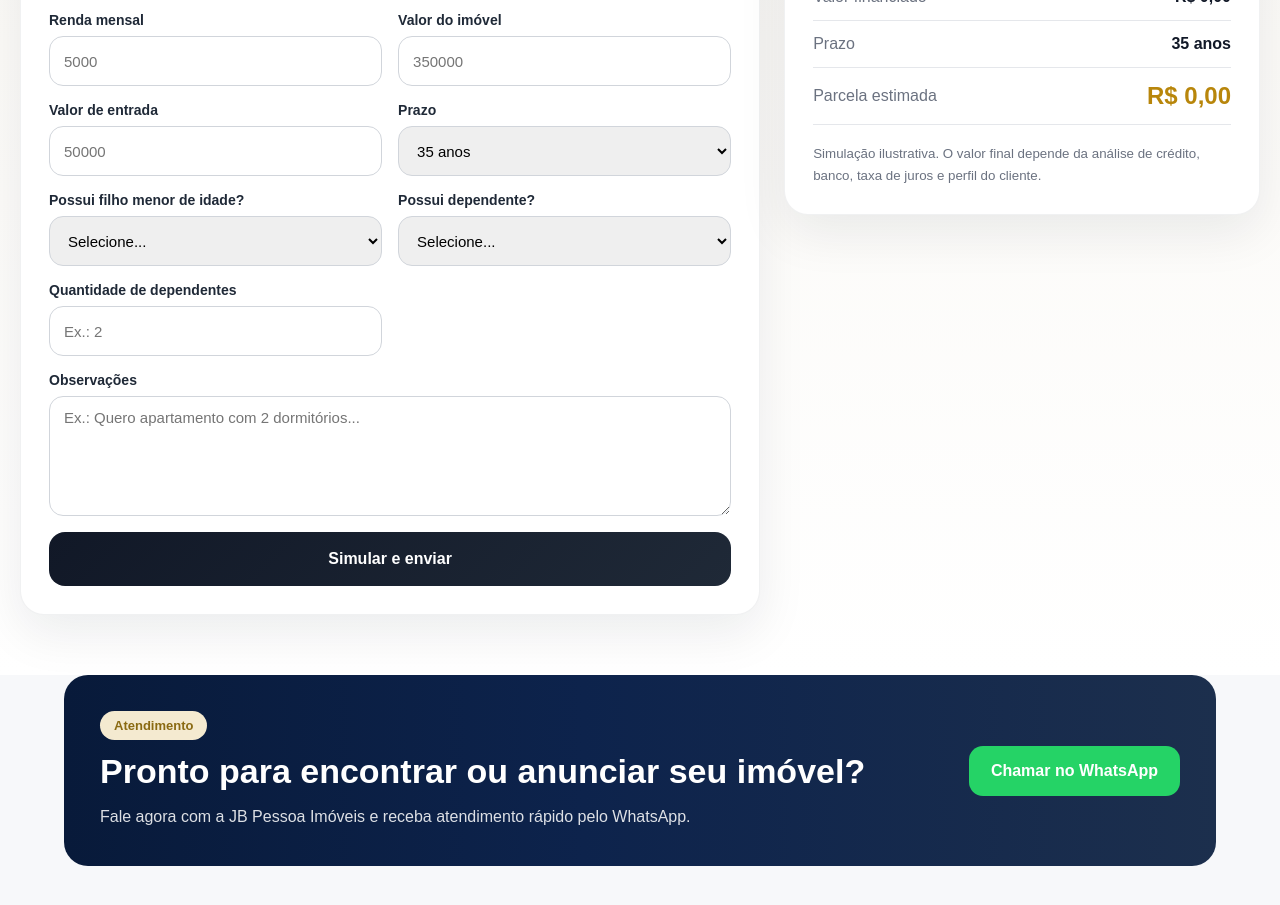
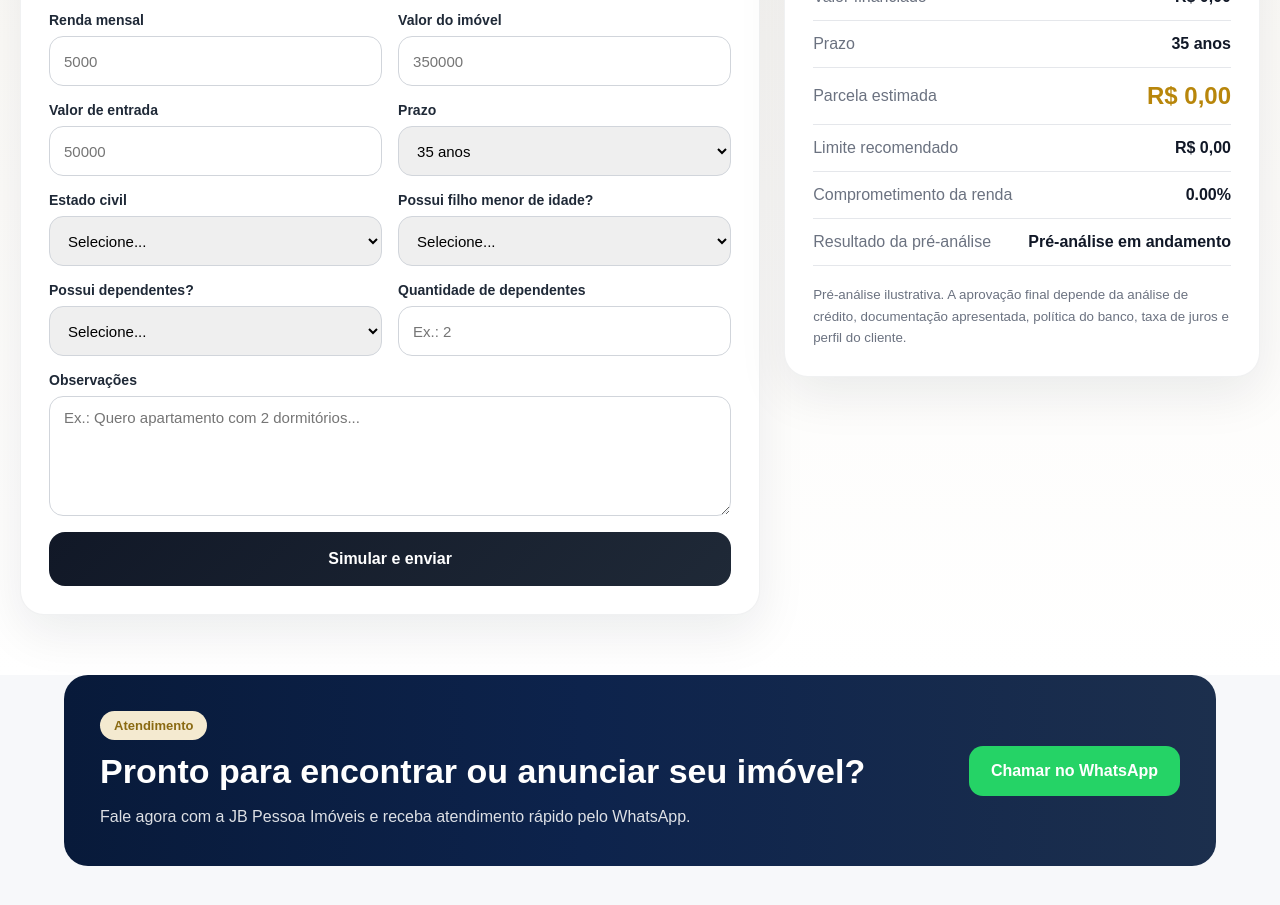
Before and after one commit to tamirespessoa/jb-pessoa-imoveis, a React app in the folder frontend/: page /site in a window 1280 px wide. Shown: the part 2680-3585 px from the top of the page. Built offline with nearby package versions, Linux system fonts and the light colour scheme; no server answers; the HTML template or start-up script is replaced by a standard one.

Commit message:
melhora simulador e leads nivel imobiliaria profissional

```diff
--- a/frontend/src/components/SiteFinancingSimulator.jsx
+++ b/frontend/src/components/SiteFinancingSimulator.jsx
@@ -23,6 +23,72 @@ function calculateInstallment(financedAmount, years) {
   return Number.isFinite(installment) ? installment : 0;
 }
 
+function calculateBankAnalysis(form, installment, financedAmount) {
+  const income = Number(form.monthlyIncome || 0);
+  const dependents = Number(form.dependentsCount || 0);
+
+  const maxInstallment = income * 0.3;
+  const commitment = income > 0 ? (installment / income) * 100 : 0;
+
+  let risk = "Informe a renda mensal para análise.";
+  let status = "Pendente";
+  let score = 0;
+
+  if (income > 0) {
+    score = 100;
+
+    if (commitment > 30) score -= 35;
+    if (commitment > 40) score -= 25;
+    if (dependents >= 1) score -= dependents * 5;
+    if (form.hasMinorChild === "Sim") score -= 5;
+    if (form.maritalStatus === "Divorciado" || form.maritalStatus === "Viúvo") {
+      score -= 5;
+    }
+
+    score = Math.max(score, 0);
+
+    if (commitment <= 30 && score >= 70) {
+      status = "Boa chance de aprovação";
+      risk = "A parcela está dentro do limite geralmente aceito pelos bancos.";
+    } else if (commitment <= 40 && score >= 50) {
+      status = "Atenção";
+      risk =
+        "A simulação pode passar por análise mais rigorosa. Pode ser necessário aumentar a entrada ou reduzir o prazo.";
+    } else {
+      status = "Alto risco de reprovação";
+      risk =
+        "A parcela estimada está alta em relação à renda informada. Recomenda-se aumentar a entrada ou buscar imóvel de menor valor.";
+    }
+  }
+
+  return {
+    income,
+    dependents,
+    maxInstallment,
+    commitment,
+    status,
+    risk,
+    score,
+    financedAmount
+  };
+}
+
+function getClientFriendlyStatus(status) {
+  if (status === "Boa chance de aprovação") {
+    return "Ótimo perfil para financiamento";
+  }
+
+  if (status === "Atenção") {
+    return "Perfil em análise";
+  }
+
+  if (status === "Alto risco de reprovação") {
+    return "Vamos encontrar a melhor solução para você";
+  }
+
+  return "Pré-análise em andamento";
+}
+
 export default function SiteFinancingSimulator() {
   const [form, setForm] = useState({
     name: "",
@@ -33,6 +99,7 @@ export default function SiteFinancingSimulator() {
     propertyValue: "",
     downPayment: "",
     years: "35",
+    maritalStatus: "",
     hasMinorChild: "",
     hasDependents: "",
     dependentsCount: "",
@@ -49,6 +116,10 @@ export default function SiteFinancingSimulator() {
   const installment = useMemo(() => {
     return calculateInstallment(financedAmount, Number(form.years || 0));
   }, [financedAmount, form.years]);
+
+  const bankAnalysis = useMemo(() => {
+    return calculateBankAnalysis(form, installment, financedAmount);
+  }, [form, installment, financedAmount]);
 
   function handleChange(e) {
     const { name, value } = e.target;
@@ -74,10 +145,16 @@ export default function SiteFinancingSimulator() {
         `Prazo: ${form.years || "-"} anos`,
         `Valor financiado: ${financedAmount || 0}`,
         `Parcela estimada: ${installment.toFixed(2)}`,
+        `Estado civil: ${form.maritalStatus || "-"}`,
         `Possui filho menor de idade: ${form.hasMinorChild || "-"}`,
-        `Possui dependente: ${form.hasDependents || "-"}`,
+        `Possui dependentes: ${form.hasDependents || "-"}`,
         `Quantidade de dependentes: ${form.dependentsCount || "-"}`,
-        `Observações: ${form.notes || "-"}`
+        `Comprometimento de renda: ${bankAnalysis.commitment.toFixed(2)}%`,
+        `Limite recomendado de parcela: ${bankAnalysis.maxInstallment.toFixed(2)}`,
+        `Análise automática: ${bankAnalysis.status}`,
+        `Score estimado: ${bankAnalysis.score}`,
+        `Observações da análise: ${bankAnalysis.risk}`,
+        `Observações do cliente: ${form.notes || "-"}`
       ].join(" | ");
 
       const response = await publicApi.post("/leads", {
@@ -89,7 +166,9 @@ export default function SiteFinancingSimulator() {
 
       console.log("Lead criado com sucesso:", response.data);
 
-      setFeedback("Simulação enviada com sucesso! Nossa equipe entrará em contato.");
+      setFeedback(
+        "Pré-análise enviada com sucesso! Nossa equipe vai avaliar as melhores condições para você."
+      );
 
       setForm({
         name: "",
@@ -100,6 +179,7 @@ export default function SiteFinancingSimulator() {
         propertyValue: "",
         downPayment: "",
         years: "35",
+        maritalStatus: "",
         hasMinorChild: "",
         hasDependents: "",
         dependentsCount: "",
@@ -225,6 +305,21 @@ export default function SiteFinancingSimulator() {
             </div>
 
             <div className="simulator-field">
+              <label>Estado civil</label>
+              <select
+                name="maritalStatus"
+                value={form.maritalStatus}
+                onChange={handleChange}
+              >
+                <option value="">Selecione...</option>
+                <option value="Solteiro">Solteiro</option>
+                <option value="Casado">Casado</option>
+                <option value="Divorciado">Divorciado</option>
+                <option value="Viúvo">Viúvo</option>
+              </select>
+            </div>
+
+            <div className="simulator-field">
               <label>Possui filho menor de idade?</label>
               <select
                 name="hasMinorChild"
@@ -238,7 +333,7 @@ export default function SiteFinancingSimulator() {
             </div>
 
             <div className="simulator-field">
-              <label>Possui dependente?</label>
+              <label>Possui dependentes?</label>
               <select
                 name="hasDependents"
                 value={form.hasDependents}
@@ -309,9 +404,25 @@ export default function SiteFinancingSimulator() {
                 <strong>{formatCurrency(installment)}</strong>
               </div>
 
+              <div className="simulator-result-row">
+                <span>Limite recomendado</span>
+                <strong>{formatCurrency(bankAnalysis.maxInstallment)}</strong>
+              </div>
+
+              <div className="simulator-result-row">
+                <span>Comprometimento da renda</span>
+                <strong>{bankAnalysis.commitment.toFixed(2)}%</strong>
+              </div>
+
+              <div className="simulator-result-row">
+                <span>Resultado da pré-análise</span>
+                <strong>{getClientFriendlyStatus(bankAnalysis.status)}</strong>
+              </div>
+
               <small>
-                Simulação ilustrativa. O valor final depende da análise de crédito,
-                banco, taxa de juros e perfil do cliente.
+                Pré-análise ilustrativa. A aprovação final depende da análise de
+                crédito, documentação apresentada, política do banco, taxa de
+                juros e perfil do cliente.
               </small>
             </div>
           </div>
--- a/frontend/src/pages/Leads.jsx
+++ b/frontend/src/pages/Leads.jsx
@@ -1,5 +1,69 @@
 import { useEffect, useMemo, useState } from "react";
 import api from "../services/api";
+
+function getLeadField(message, label) {
+  if (!message) return "";
+
+  const parts = String(message).split(" | ");
+  const found = parts.find((part) => part.startsWith(`${label}:`));
+
+  if (!found) return "";
+
+  return found.replace(`${label}:`, "").trim();
+}
+
+function getLeadAnalysis(message) {
+  const status = getLeadField(message, "Análise automática");
+  const score = getLeadField(message, "Score estimado");
+  const commitment = getLeadField(message, "Comprometimento de renda");
+  const installment = getLeadField(message, "Parcela estimada");
+
+  if (status.includes("Boa chance")) {
+    return {
+      label: "🟢 Alta prioridade",
+      description: "Cliente com ótimo perfil para atendimento",
+      color: "#166534",
+      background: "#dcfce7",
+      score,
+      commitment,
+      installment
+    };
+  }
+
+  if (status.includes("Atenção")) {
+    return {
+      label: "🟡 Média prioridade",
+      description: "Cliente precisa de análise mais cuidadosa",
+      color: "#92400e",
+      background: "#fef3c7",
+      score,
+      commitment,
+      installment
+    };
+  }
+
+  if (status.includes("Alto risco")) {
+    return {
+      label: "🔴 Baixa prioridade",
+      description: "Cliente pode precisar de ajuste na entrada ou valor do imóvel",
+      color: "#991b1b",
+      background: "#fee2e2",
+      score,
+      commitment,
+      installment
+    };
+  }
+
+  return {
+    label: "⚪ Sem análise",
+    description: "Lead sem dados completos de financiamento",
+    color: "#475569",
+    background: "#f1f5f9",
+    score,
+    commitment,
+    installment
+  };
+}
 
 function Leads() {
   const user = JSON.parse(localStorage.getItem("user") || "{}");
@@ -253,7 +317,10 @@ function Leads() {
                 </tr>
               </thead>
               <tbody>
-                {filteredLeads.map((lead) => (
+                {filteredLeads.map((lead) => {
+                  const analysis = getLeadAnalysis(lead.message);
+
+                  return (
                     <tr key={lead.id} style={styles.tr}>
                       <td style={styles.td}>
                         <div style={styles.clientBlock}>
@@ -275,6 +342,22 @@ function Leads() {
                       </td>
 
                       <td style={styles.td}>
+                        <div
+                          style={{
+                            ...styles.analysisBox,
+                            background: analysis.background,
+                            color: analysis.color
+                          }}
+                        >
+                          <strong>{analysis.label}</strong>
+                          <span>{analysis.description}</span>
+                          <small>
+                            Score: {analysis.score || "-"} | Parcela:{" "}
+                            {analysis.installment || "-"} | Renda:{" "}
+                            {analysis.commitment || "-"}
+                          </small>
+                        </div>
+
                         <div style={styles.messageBox}>
                           {lead.message || "Sem mensagem"}
                         </div>
@@ -347,7 +430,8 @@ function Leads() {
                         </div>
                       </td>
                     </tr>
-                ))}
+                  );
+                })}
               </tbody>
             </table>
           </div>
@@ -632,6 +716,17 @@ const styles = {
     borderRadius: "14px",
     whiteSpace: "pre-line"
   },
+  analysisBox: {
+    maxWidth: "320px",
+    display: "flex",
+    flexDirection: "column",
+    gap: "4px",
+    lineHeight: 1.45,
+    border: "1px solid rgba(15, 23, 42, 0.08)",
+    padding: "12px 14px",
+    borderRadius: "14px",
+    marginBottom: "10px"
+  },
   assignedBox: {
     fontWeight: "700",
     color: "#0f172a",
```
Lines whose indentation alone changed are shown as unchanged.
